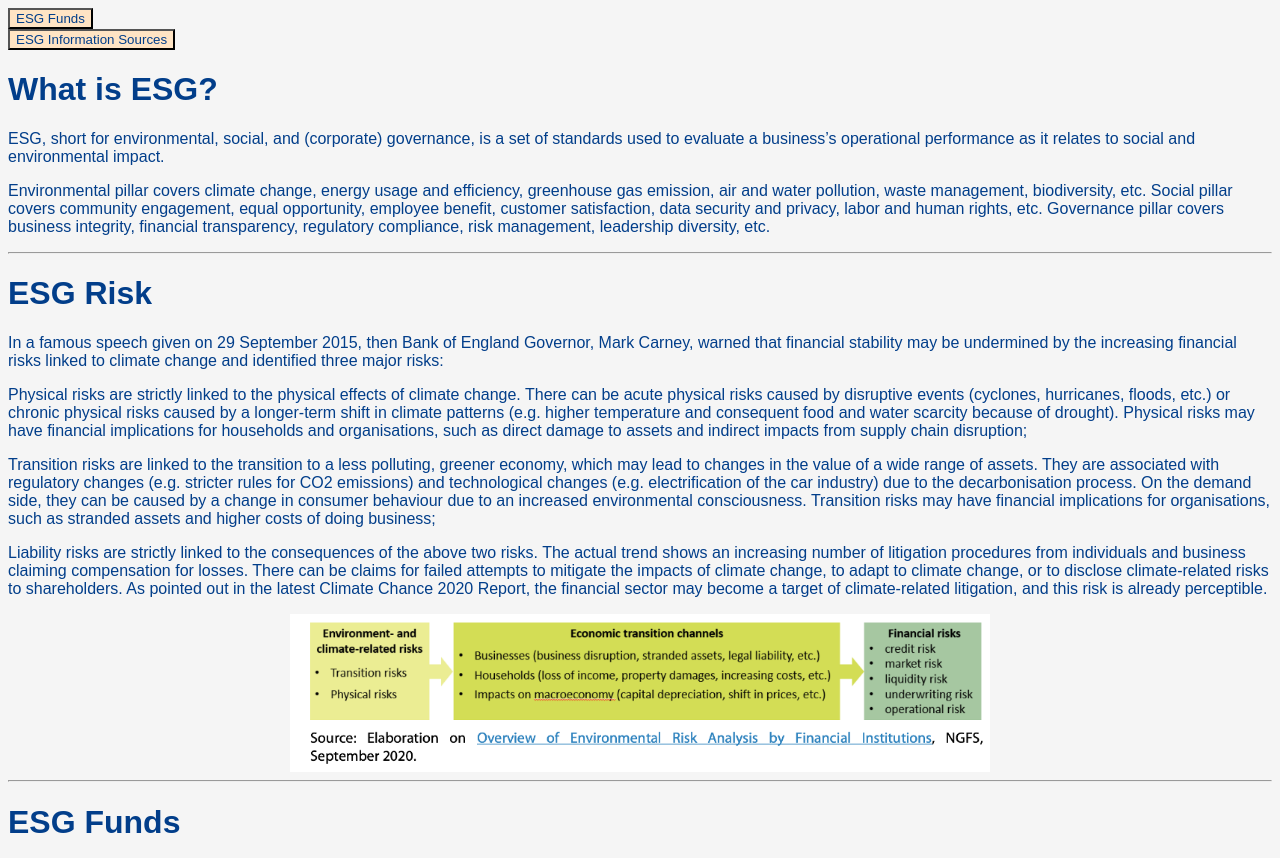
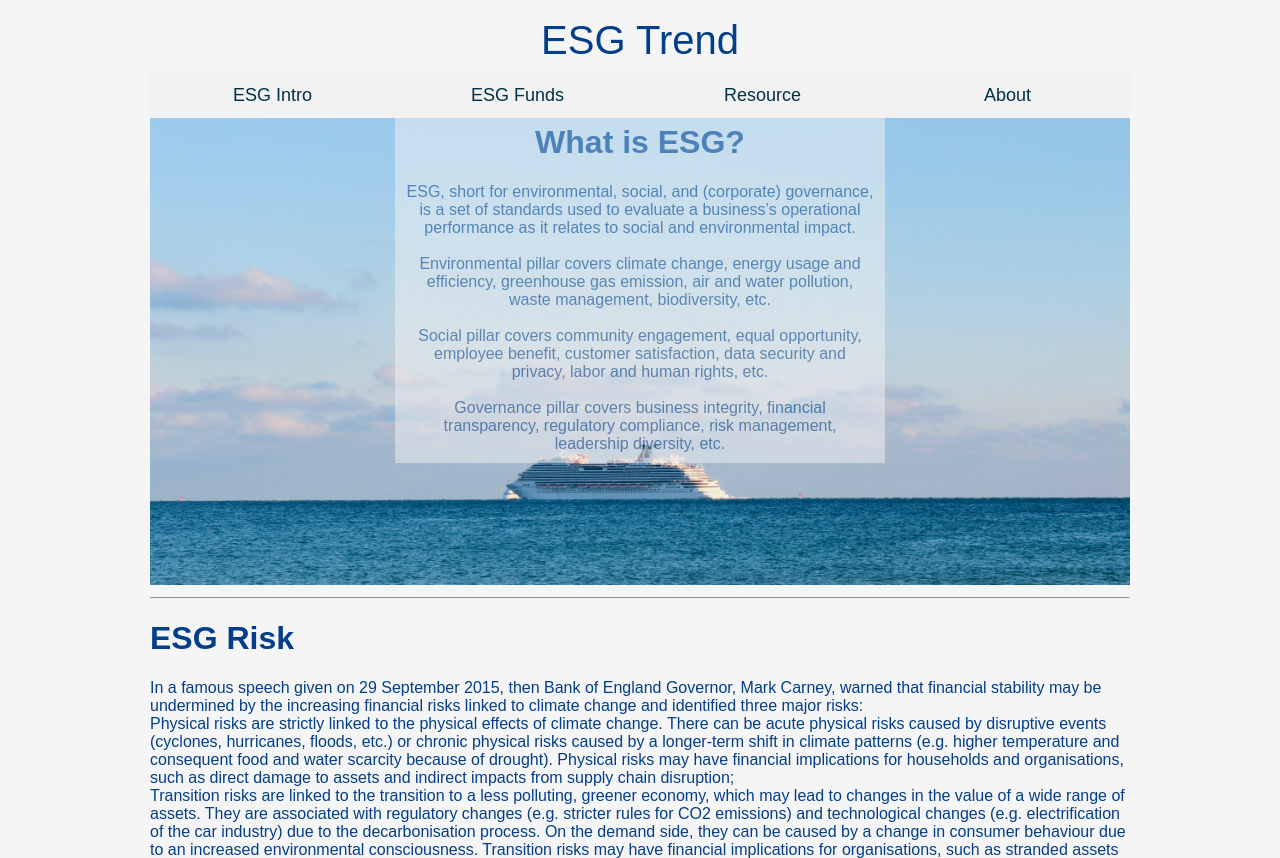
Before and after one commit to esgtrend/esgtrend.github.io, a plain HTML site: page index.html in a window 1280 px wide. Shown: the top 858 px of the page. Drawn offline with Linux system fonts and the light colour scheme.

Commit message:
Add files via upload

```diff
--- a/ESG_funds/Top ESG Funds.css
+++ b/ESG_funds/Top ESG Funds.css
@@ -1,3 +1,108 @@
+/* Logo Setting*/
+.logo {
+
+    vertical-align: middle;
+    background-color: whitesmoke;
+    color: #023047;
+    font-size: 40px;
+    text-align: center;
+    padding: 10px 0px 10px 0px;
+}
+
+
+/* Add a black background color to the top navigation */
+.topnav {
+    width: 100%;
+    background-color: #f2f2f2;
+    overflow: hidden;
+}
+
+
+/* Style the links inside the navigation bar */
+.topnav a {
+    float: left;
+    /* Four links of equal widths */
+    width: 25%;
+    color: #023047;
+    text-align: center;
+    padding: 12px 0px 12px 0px;
+    text-decoration: none;
+    font-size: 18px;
+}
+
+/* Change the color of links on hover */
+.topnav a:hover {
+    border-bottom: 3px solid #ffb703;
+    color: #023047;
+    transition: all 100ms ease-in-out;
+}
+
+/* Add a color to the active/current link */
+/* .topnav a.active {
+    background-color: #ffb703;
+    color: #fefae0;
+} */
+
+
+
+
+
+h1 {
+    font-family: Arial, Helvetica, sans-serif;
+    color: #023e8a;
+}
+
+h2 {
+    font-family: Arial, Helvetica, sans-serif;
+    text-align: left;
+    color: #023e8a;
+}
+
+h3 {
+    font-family: Arial, Helvetica, sans-serif;
+    text-align: left;
+    color: #023e8a;
+}
+
+button {
+    color: #023e8a;
+    background-color: bisque;
+}
+
+p {
+    font-family: Arial, Helvetica, sans-serif;
+    color: #023e8a;
+    background-color: none;
+    margin: 0;
+}
+
+
+ul {
+    font-family: Arial, Helvetica, sans-serif;
+    color: #023e8a;
+    background-color: none;
+}
+
+div {
+    font-family: Arial, Helvetica, sans-serif;
+    color: #023e8a;
+    background-color: none;
+    margin: 0;
+    padding: 0;
+    border: 0;
+    outline: 0;
+}
+
+body {
+    background-color: whitesmoke;
+    margin-left: 150px;
+    margin-right: 150px;
+}
+
+
+
+
+
 table {
     border-collapse: collapse;
     width: 100%;
--- a/index.css
+++ b/index.css
@@ -24,7 +24,9 @@ p {
     font-family: Arial, Helvetica, sans-serif;
     color: #023e8a;
     background-color: none;
+    margin: 0;
 }
+
 
 ul {
     font-family: Arial, Helvetica, sans-serif;
@@ -36,10 +38,16 @@ div {
     font-family: Arial, Helvetica, sans-serif;
     color: #023e8a;
     background-color: none;
+    margin: 0;
+    padding: 0;
+    border: 0;
+    outline: 0;
 }
 
 body {
     background-color: whitesmoke;
+    margin-left: 150px;
+    margin-right: 150px;
 }
 
 
@@ -48,3 +56,71 @@ body {
     margin-left: auto;
     margin-right: auto;
 }
+
+
+/* Add a black background color to the top navigation */
+.topnav {
+    width: 100%;
+    background-color: #f2f2f2;
+    overflow: hidden;
+}
+
+
+/* Style the links inside the navigation bar */
+.topnav a {
+    float: left;
+    /* Four links of equal widths */
+    width: 25%;
+    color: #023047;
+    text-align: center;
+    padding: 12px 0px 12px 0px;
+    text-decoration: none;
+    font-size: 18px;
+}
+
+/* Change the color of links on hover */
+.topnav a:hover {
+    border-bottom: 3px solid #ffb703;
+    color: #023047;
+    transition: all 100ms ease-in-out;
+}
+
+/* Add a color to the active/current link */
+/* .topnav a.active {
+    background-color: #ffb703;
+    color: #fefae0;
+} */
+
+/* Logo Setting*/
+.logo {
+
+    vertical-align: middle;
+    background-color: whitesmoke;
+    color: #023047;
+    font-size: 40px;
+    text-align: center;
+    padding: 10px 0px 10px 0px;
+}
+
+/* .whatsesg {
+    background-image: url("./Lake fog.jpeg");
+    background-color: #34a0a4;
+} */
+
+/* Container holding the image and the text */
+.whatsesg {
+    position: relative;
+    text-align: center;
+    color: white;
+}
+
+/* Centered text */
+.centered {
+    position: absolute;
+    top: 35%;
+    left: 50%;
+    transform: translate(-50%, -50%);
+    background-color: #f2f2f2;
+    opacity: 0.5;
+    padding: 0px 10px 10px 10px;
+}
--- a/index.html
+++ b/index.html
@@ -14,21 +14,63 @@
 
 <body>
 
-    <form action="./ESG_funds/Top ESG Funds.html">
-        <button type="submit">ESG Funds</button>
-    </form>
-    <form action="./ESG_info_source/ESG_info_source.html">
-        <button type="submit">ESG Information Sources</button>
-    </form>
+    <div class="logo">
+        <p>ESG Trend</p>
+    </div>
 
+    <div class="topnav">
+        <a class="active" href="./index.html">ESG Intro</a>
+        <a href="./ESG_funds/Top ESG Funds.html">ESG Funds</a>
+        <a href="./ESG_info_source/ESG_info_source.html">Resource</a>
+        <a href="./ESG_info_source/ESG_info_source.html">About</a>
+    </div>
+
+
+    <div class="whatsesg">
+        <img src="./Ocean ship.jpeg" alt="Snow" style="width:100%;">
+        <div class="centered">
             <h1> What is ESG? </h1>
+            <p>
+                ESG, short for environmental, social, and (corporate) governance, is a set of standards used to evaluate
+                a business’s operational performance as it relates to social and environmental impact.
+            </p>
+            <br>
+
+            <p>Environmental pillar covers climate change, energy usage and efficiency, greenhouse gas emission, air and
+                water pollution, waste management, biodiversity, etc.
+            </p>
+            <br>
+            <p>
+                Social pillar covers community engagement, equal
+                opportunity, employee benefit, customer satisfaction, data security and privacy, labor and human rights,
+                etc.
+            </p>
+            <br>
+            <p>
+                Governance pillar covers business integrity, financial transparency, regulatory compliance, risk
+                management, leadership diversity, etc.
+            </p>
+        </div>
+    </div>
+
+
+
+
+    <!-- <div class="whatsesg">
+        <h1> What is ESG? </h1>
+
         <p>ESG, short for environmental, social, and (corporate) governance, is a set of standards used to evaluate a
             business’s operational performance as it relates to social and environmental impact.</p>
-    <p>Environmental pillar covers climate change, energy usage and efficiency, greenhouse gas emission, air and water
-        pollution, waste management, biodiversity, etc. Social pillar covers community engagement, equal opportunity,
+
+        <p>Environmental pillar covers climate change, energy usage and efficiency, greenhouse gas emission, air and
+            water
+            pollution, waste management, biodiversity, etc. Social pillar covers community engagement, equal
+            opportunity,
             employee benefit, customer satisfaction, data security and privacy, labor and human rights, etc. Governance
             pillar covers business integrity, financial transparency, regulatory compliance, risk management,
             leadership diversity, etc.</p>
+    </div> -->
+
     <hr>
 
     <h1> ESG Risk </h1>
@@ -52,8 +94,8 @@
         change, or to disclose climate-related risks to shareholders. As pointed out in the latest Climate Chance
         2020 Report, the financial sector may become a target of climate-related litigation, and this risk is
         already perceptible.</p>
-    <img src="https://raw.githubusercontent.com/esgtrend/esgtrend.github.io/main/Transmission%20channels%20from%20environ%20risk%20to%20financial%20risk.png"
-        width="700" class="center" alt="Transmission channels from environ risk to financial risk">
+    <img src="./Transmission channels from environ risk to financial risk.png" width="700" class="center"
+        alt="Transmission channels from environ risk to financial risk">
     <hr>
 
     <h1>ESG Funds</h1>
@@ -113,8 +155,8 @@
     <p>Climate finance provides funds for addressing climate change adaptation and mitigation, green finance has a
         broader scope as it also covers other environmental goals (e.g. biodiversity protection/restoration), while
         sustainable finance extends its domain to environmental, social and governance factors (ESG).</p>
-    <img src="https://github.com/esgtrend/esgtrend.github.io/blob/main/Climate%20green%20sustainable%20finance.png?raw=true"
-        width="700" class="center" alt="Climate green sustainable finance">
+    <img src="./Climate green sustainable finance.png" width="700" class="center"
+        alt="Climate green sustainable finance">
 
     <hr>
 
```
Also changed, not shown: ESG_funds/Top ESG Funds.html (+19 -3 lines), Blue ocean.jpeg (added), Ocean ship.jpeg (added), logo.png (added), 2 other files. Lines whose indentation alone changed are shown as unchanged.
